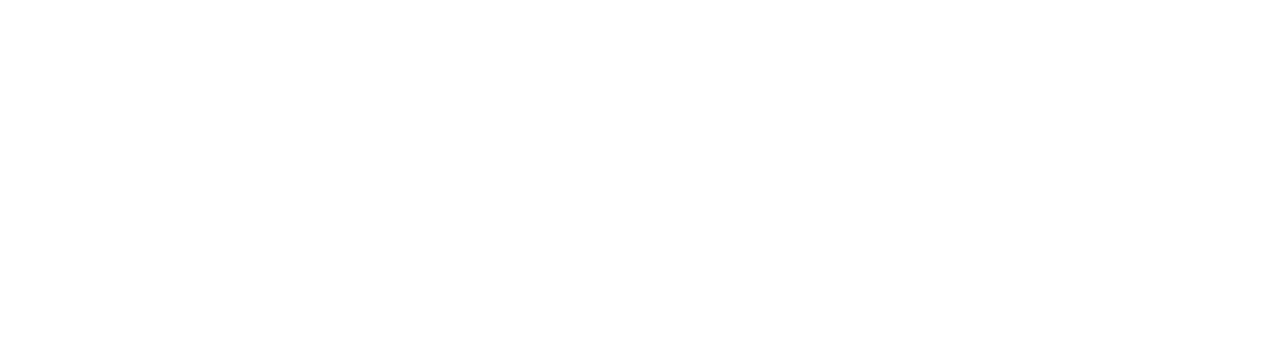
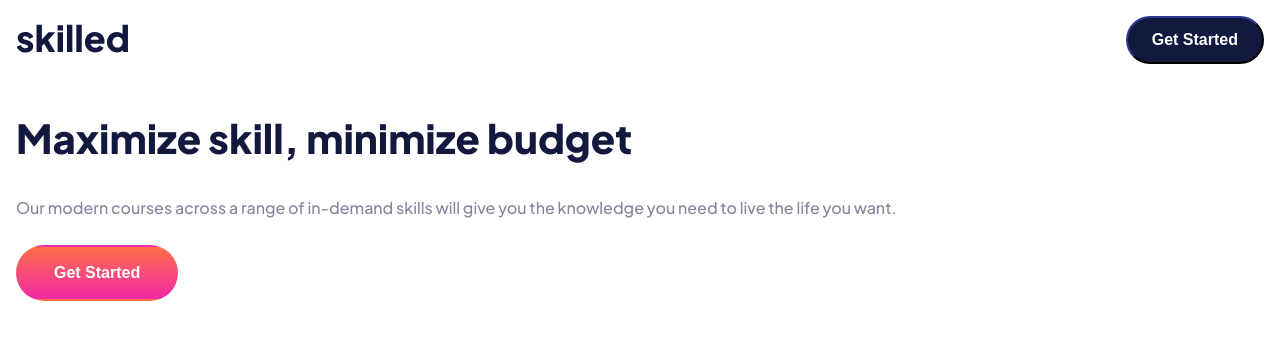
Before and after one commit to sazzad88/front-end-mentor, a plain HTML site: page skilled-elearning-landing-page/index.html in a window 1280 px wide. Drawn offline with Linux system fonts and the light colour scheme.

Commit message:
hero section added

```diff
--- a/skilled-elearning-landing-page/css/style.scss
+++ b/skilled-elearning-landing-page/css/style.scss
@@ -2,6 +2,7 @@
 ::after,
 ::before {
     box-sizing: border-box;
+    margin: 0;
 }
 
 $mobile-screen: 275px;
@@ -15,6 +16,7 @@ $mobile-side-padding : 1rem;
 $tab-side-padding : 2.5rem;
 
 $clr--primary : #13183F;
+$clr-secondary : #83869A;
 $clr--white : #ffffff;
 
 body {
@@ -22,3 +24,57 @@ body {
     padding: 0;
     font-family: 'Plus Jakarta Sans', sans-serif;
 }
+
+header {
+    padding: 1rem $mobile-side-padding;
+    display: flex;
+    align-items: center;
+    justify-content: space-between;
+}
+
+.btn {
+    font-size: 1rem;
+    font-weight: 700;
+    line-height: 28px;
+    background: $clr--primary;
+    border-color: $clr--primary;
+    border-radius: 28px;
+    display: flex;
+    justify-content: center;
+    align-items: center;
+    color: $clr--white;
+    padding: 0.5rem 1.5rem;
+    cursor: pointer;
+
+    &-highlight {
+        background: linear-gradient(180deg, #FF6F48 0%, #F02AA6 100%);
+        padding: 0.75rem 2.25rem;
+        align-self: baseline;
+        border-color: transparent;
+
+    }
+}
+
+.hero {
+    padding: 1rem $mobile-side-padding;
+    display: flex;
+    flex-direction: column;
+
+    h2 {
+        color: $clr--primary;
+        font-size: 40px;
+        font-weight: 800;
+        margin: 1rem 0;
+    }
+
+    p {
+        color: $clr-secondary;
+        font-weight: 500;
+        line-height: 26px;
+    }
+
+    h2+p {
+        margin-top: 1rem;
+        margin-bottom: 1.5rem;
+    }
+}
--- a/skilled-elearning-landing-page/index.html
+++ b/skilled-elearning-landing-page/index.html
@@ -13,12 +13,35 @@
     rel="stylesheet">
 
   <title>Frontend Mentor | Skilled e-learning landing page</title>
+
+  <link rel="stylesheet" href="./css/style.css">
 </head>
 
 <body>
   <header>
+    <a href="#">
+      <img src="./assets/logo-dark.svg" />
+    </a>
+
+    <button class="btn btn-primary">
+      Get Started
+    </button>
   </header>
+  <div class="hero">
+    <h2>
+      Maximize skill,
+      minimize budget
+    </h2>
+    <p>
+      Our modern courses across a range of in-demand skills will give you the knowledge you need to live the life you
+      want.
+    </p>
 
+    <button class="btn btn-highlight">
+      Get Started
+    </button>
+  </div>
+  </div>
 </body>
 
 </html>
```
Also changed, not shown: skilled-elearning-landing-page/css/style.css.
